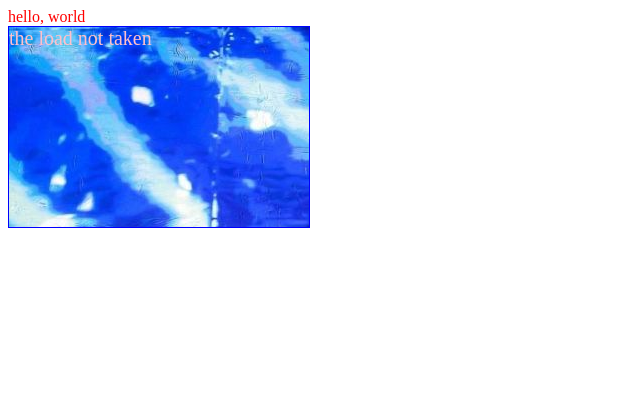
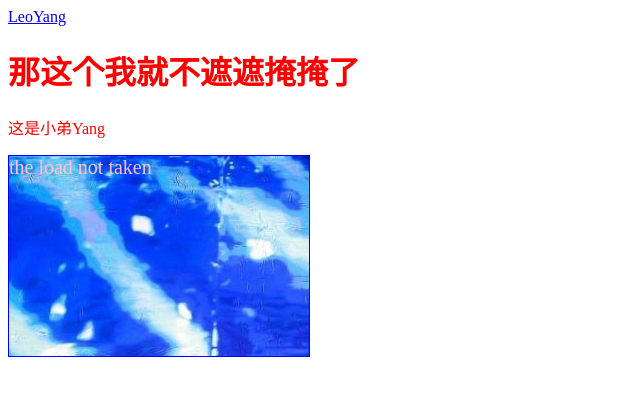
Before and after one commit to teenZ/webpack-vue, a Vue app: page /#/young in a window 1280 px wide. Before the commit this address led to /#/home. Shown: the top 396 px of the page, without its empty margins (0-640 px from the left). Built offline with nearby package versions, Linux system fonts and the light colour scheme.

Commit message:
添加路由配置及相应的vue模块

```diff
--- a/index.html
+++ b/index.html
@@ -6,7 +6,7 @@
     <link rel="shortcut icon" href="#" />  <!-- 不然报错favicon 404 -->
   </head>
   <body>
-    <div id="root"></div>
+    <div id="app"></div>
     <div class="show-img">the load not taken</div>
   </body>
 </html>
--- a/src/app.vue
+++ b/src/app.vue
@@ -1,6 +1,10 @@
 <template>
     <div id="app">
-        hello, world
+        <header>
+            <router-link to="/leo">Leo</router-link>
+            <router-link to="/young">Yang</router-link>
+        </header>
+        <router-view></router-view>
     </div>
 </template>
 
--- a/src/components/home.vue
+++ b/src/components/home.vue
@@ -1,5 +1,7 @@
 <template>
-
+    <div>
+        haahaah
+    </div>
 </template>
 
 <script>
--- a/src/main.js
+++ b/src/main.js
@@ -2,10 +2,10 @@ import './assets/styles/index.less';
 import './assets/styles/home.less';
 import Vue from 'vue';
 import App from './app.vue'
-import router from './route';
+import router from './route.js';
 
-let app = new Vue({
-    el: '#root',
+new Vue({
+    el: '#app',
     router: router,
     render: h => h(App)
 })
--- a/src/route.js
+++ b/src/route.js
@@ -1,22 +1,28 @@
 import Vue from 'vue';
 import VueRouter from 'vue-router';
 
+import leo from './views/leo.vue';
+import young from './views/young.vue';
+// import home from './componnets/home.vue'
 Vue.use(VueRouter);
 
 const routes = [
     {
-        path: '/home'
+        path: '/leo',
+        component: leo
     },
     {
-        path: ''
+        path: '/young',
+        component: young
     },
     {
         path: '*',
-        redirect: '/home'
+        redirect: '/leo'
     }
 ];
 
 var router = new VueRouter({
+    // base: 'app.vue',
     routes: routes
 });
 
--- /dev/null
+++ b/src/views/leo.vue
@@ -0,0 +1,17 @@
+<template>
+    <div>
+        <h1>哦还是被你发现了</h1>
+        <p>{{msg}}</p>
+    </div>
+</template>
+
+<script>
+export default {
+    name: 'leo',
+    data() {
+        return {
+            msg: '这是大哥Leo'
+        }
+    }
+}
+</script>
--- /dev/null
+++ b/src/views/young.vue
@@ -0,0 +1,17 @@
+<template>
+    <div>
+        <h1>那这个我就不遮遮掩掩了</h1>
+        <p>{{msg}}</p>
+    </div>
+</template>
+
+<script>
+export default {
+    name: 'young',
+    data() {
+        return {
+            msg: '这是小弟Yang'
+        }
+    }
+}
+</script>
```
